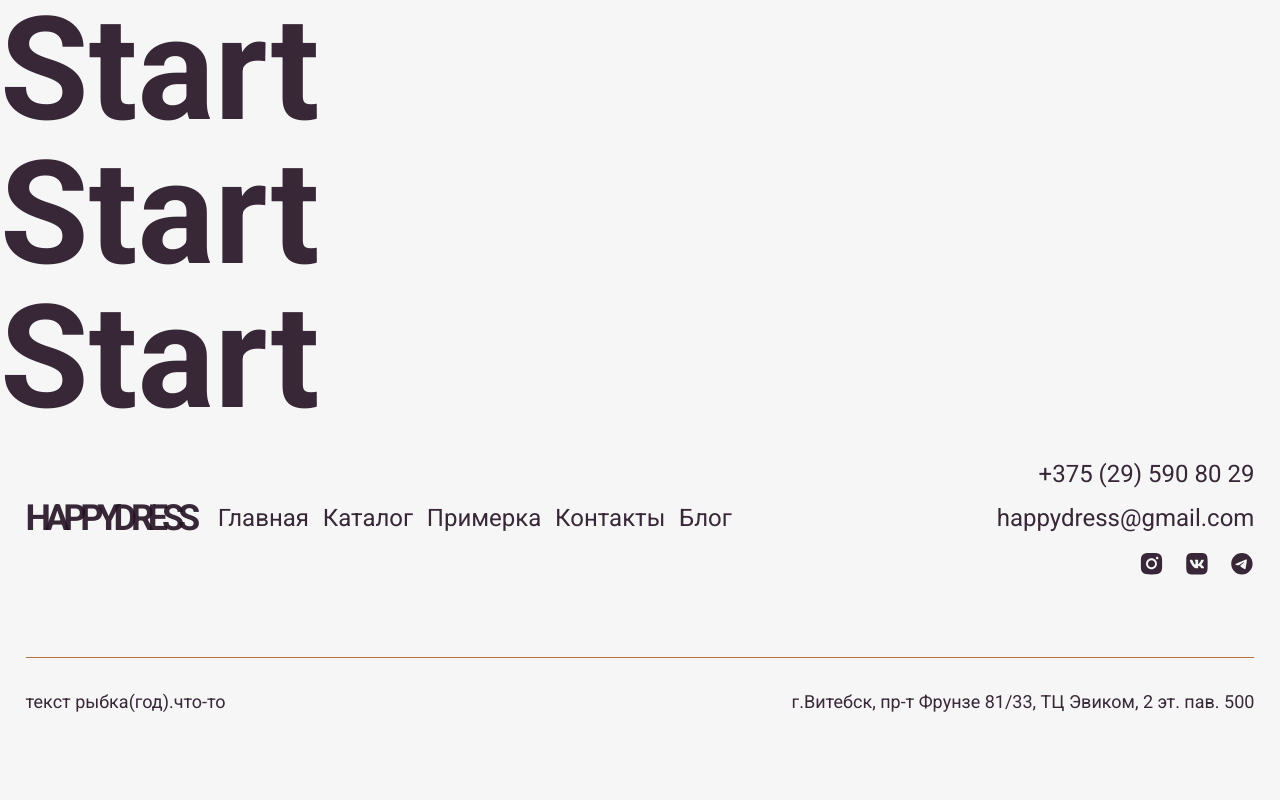
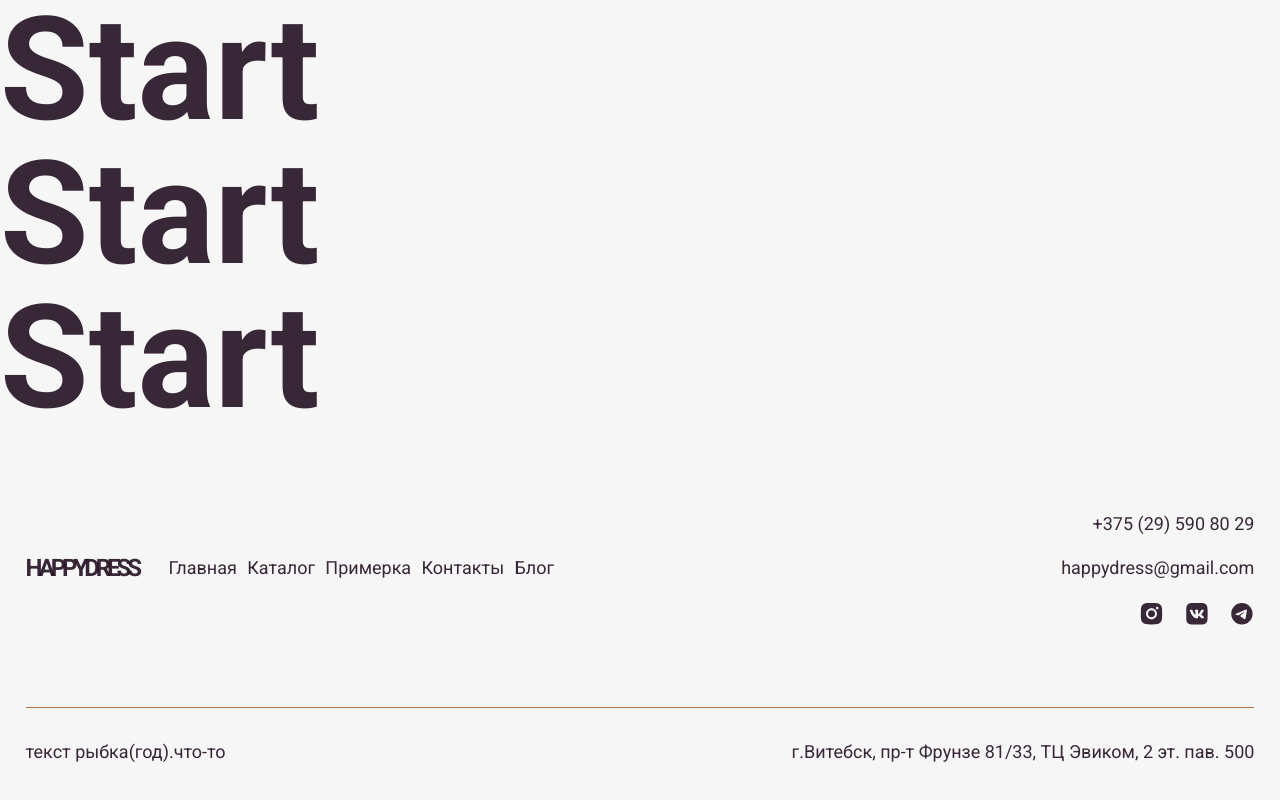
Before and after one commit to Happy-Dress/happy-dress-fe, a React (Create React App) app: page / in a window 1280 px wide. Shown: the part 1254-2054 px from the top of the page. Before the commit the page ends 2010 px from the top, so only its background shows below. Built offline with nearby package versions, Linux system fonts and the light colour scheme.

Commit message:
HAP-38:fix height

```diff
--- a/src/components/Footer/FooterDesktop/FooterDesktop.module.scss
+++ b/src/components/Footer/FooterDesktop/FooterDesktop.module.scss
@@ -3,6 +3,7 @@
 @import '../../../styles/_colors.scss';
 
 .FooterDesktop {
+  // height: 320px;
   display: flex;
   flex-direction: column;
   padding: 0 7%;
@@ -36,7 +37,7 @@
   align-items: center;
   padding-bottom: 51.63px;
   gap: 7vw;
-
+  padding-top: 50px;
 
   &_title {
     @media screen and (max-width: $lg-size) {
@@ -60,7 +61,9 @@
     @media screen and (max-width:$lg-size) {
       font-size: 24px;
     }
-
+    @media screen and (max-width:$xl-size) {
+      font-size: 24px;
+    }
     letter-spacing: -0.17em;
   }
 
@@ -79,13 +82,13 @@
       font-size: 24px;
       text-underline-offset: 5px;
 
-      @media screen and (max-width: $lg-size) {
+      @media screen and (max-width: $xl-size) {
         font-size: 20px;
       }
 
 
-      @media screen and (max-width:$xs-size) {
-        font-size: 20px;
+      @media screen and (max-width:$xl-size) {
+        font-size: 18px;
         padding: 22px 0;
       }
     }
@@ -166,8 +169,8 @@
       margin-bottom: 16px;
       font-size: 24px;
 
-      @media screen and (max-width:$lg-size) {
-        font-size: 20px;
+      @media screen and (max-width:$xl-size) {
+        font-size: 18px;
       }
     }
 
@@ -175,8 +178,8 @@
       margin-bottom: 21px;
       font-size: 24px;
 
-      @media screen and (max-width:$lg-size) {
-        font-size: 20px;
+      @media screen and (max-width:$xl-size) {
+        font-size: 18px;
       }
     }
 
@@ -198,7 +201,7 @@
     display: flex;
     justify-content: space-between;
     text-decoration-line: none;
-    padding-top: 30px;
+    padding-top: 35px;
 
     &_items {
       display: flex;
```
